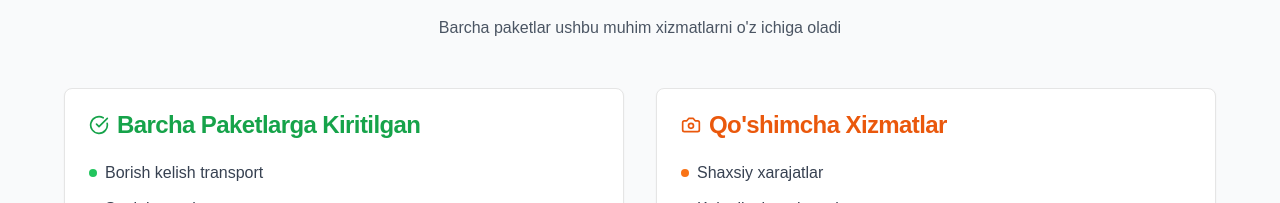
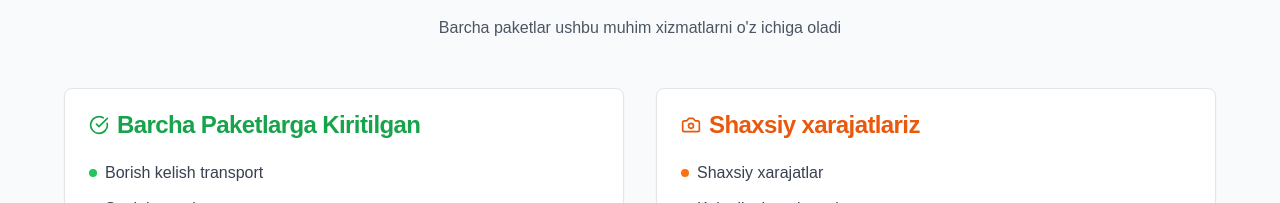
Before and after one commit to sokhibjaynarov/issyk-kul-tour, a Next.js app: page / in a window 1280 px wide. Shown: the part 3528-3731 px from the top of the page. Built offline with nearby package versions, Linux system fonts and the light colour scheme.

Commit message:
ibrokhim

```diff
--- a/app/page.tsx
+++ b/app/page.tsx
@@ -1017,7 +1017,7 @@ export default function IssykKulTour() {
               <CardHeader>
                 <CardTitle className="text-orange-600 flex items-center">
                   <Camera className="h-5 w-5 mr-2" />
-                  Qo'shimcha Xizmatlar
+                  Shaxsiy xarajatlariz
                 </CardTitle>
               </CardHeader>
               <CardContent>
```
